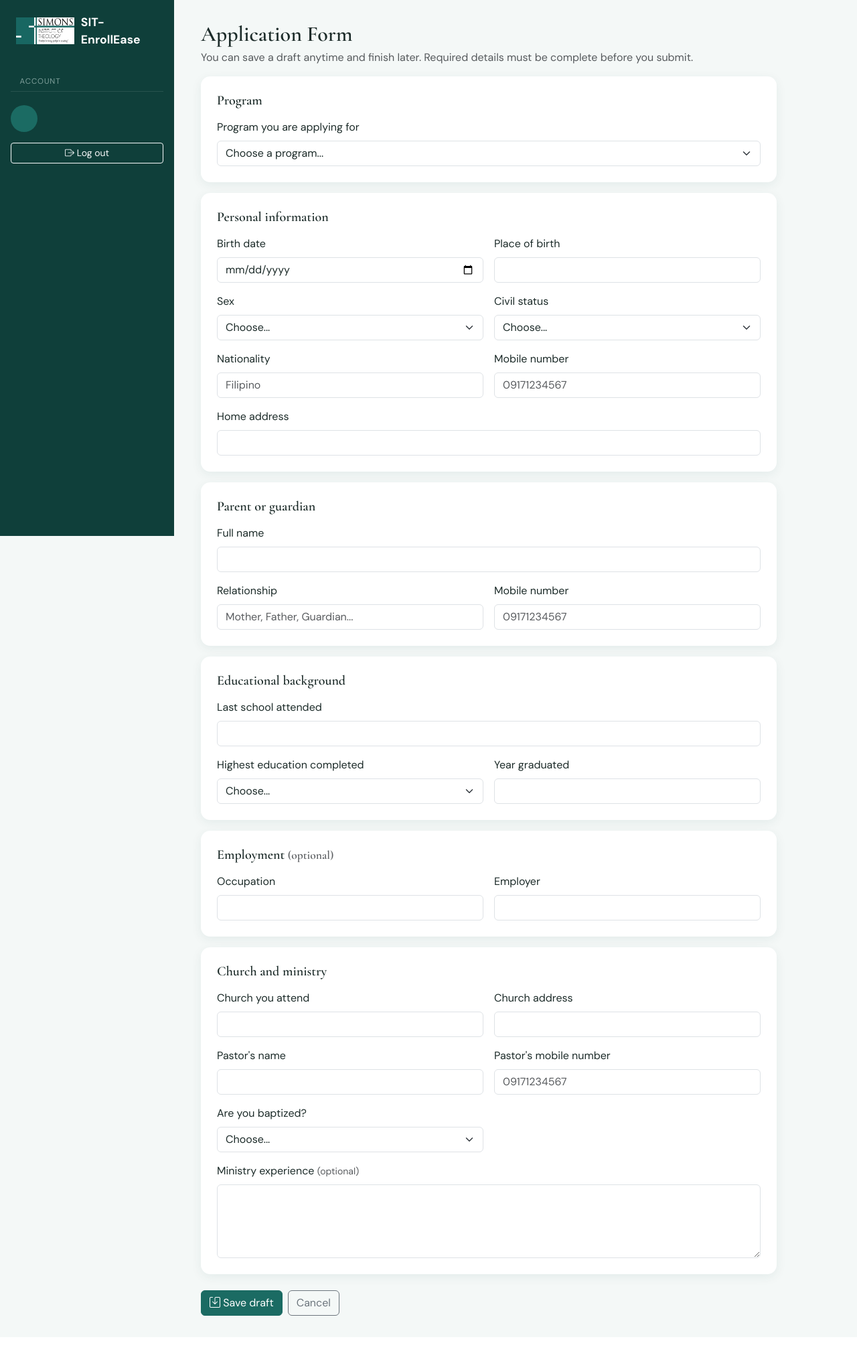
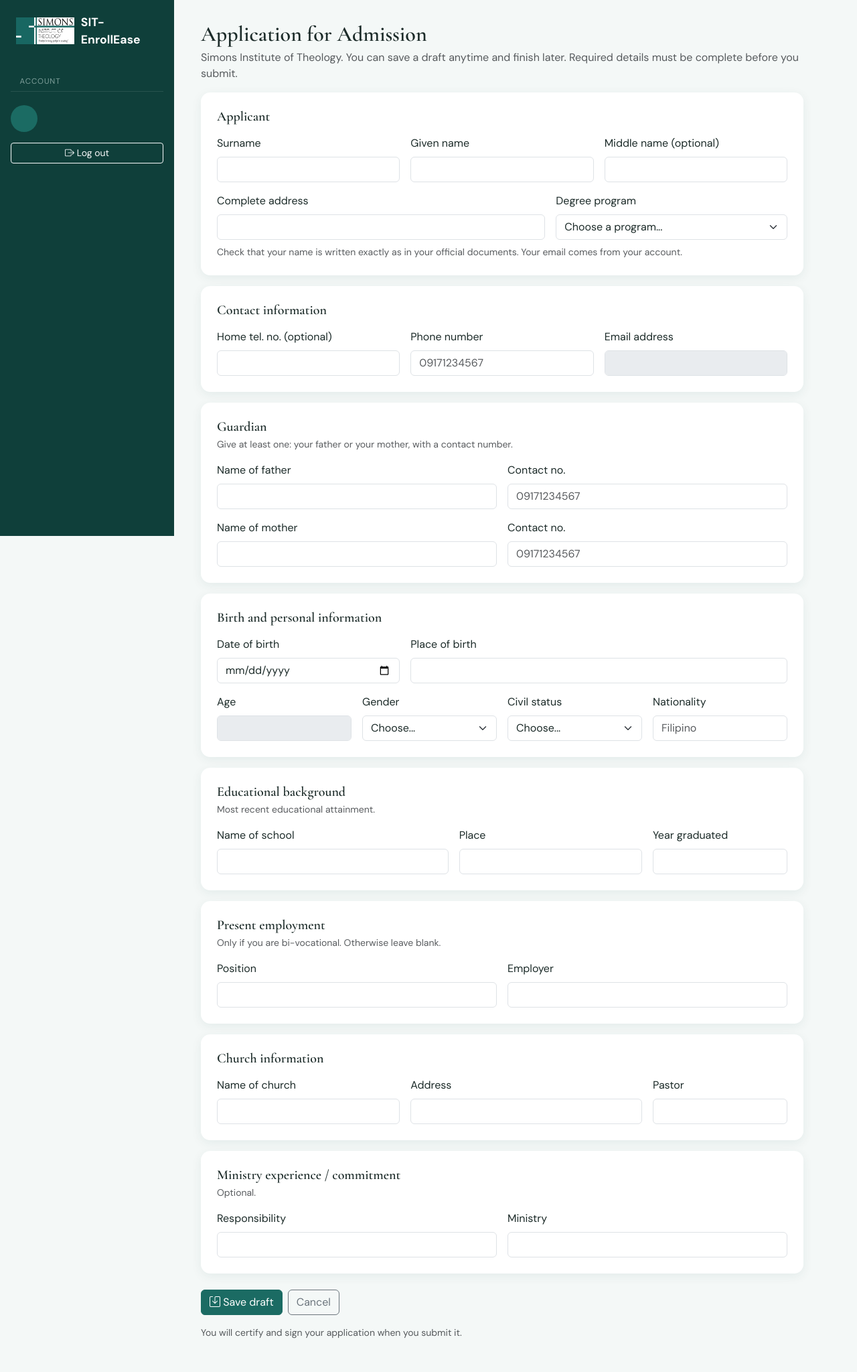
Before and after one commit to doradojoana508-source/SIT-EnrollEase, a Flask app: template templates/applicant/application_form.html in a window 1280 px wide. Shown: the whole page at 67% size. Before the commit the page ends 1964 px from the top, so only its background shows below. Run offline with Flask 3, Linux system fonts and the light colour scheme; the template is opened without the code that fills it, so the values that code supplies are empty; some libraries are stand-ins or nearby versions.

Commit message:
Step 10D: editable applicant name on the admission form

```diff
--- a/templates/applicant/application_form.html
+++ b/templates/applicant/application_form.html
@@ -21,18 +21,41 @@
 </div>
 {% endmacro %}
 
-<div style="max-width: 860px">
-  <h1 class="h2 mb-1">Application Form</h1>
-  <p class="text-muted">You can save a draft anytime and finish later. Required details must be complete before you submit.</p>
+{% macro ro(label, value, col='col-md-4') %}
+<div class="{{ col }}">
+  <label class="form-label">{{ label }}</label>
+  <input type="text" class="form-control" value="{{ value or '' }}" disabled>
+</div>
+{% endmacro %}
+
+{% macro nm(name, label, current, req=True) %}
+<div class="col-md-4">
+  <label for="{{ name }}" class="form-label">{{ label }}</label>
+  <input type="text" class="form-control" id="{{ name }}" name="{{ name }}"
+         value="{{ form.get(name, current) or '' }}" maxlength="50" {{ 'required minlength="2"' if req }}>
+  <div class="invalid-feedback">Enter 2 to 50 letters.</div>
+</div>
+{% endmacro %}
+
+{% set phone_attrs = 'pattern="(09\\d{9}|\\+639\\d{9})" maxlength="16"' %}
+
+<div style="max-width: 900px">
+  <h1 class="h2 mb-1">Application for Admission</h1>
+  <p class="text-muted">Simons Institute of Theology. You can save a draft anytime and finish later.
+    Required details must be complete before you submit.</p>
 
   <form method="post" class="needs-validation" novalidate>
     <input type="hidden" name="csrf_token" value="{{ csrf_token() }}">
 
     <div class="card mb-3"><div class="card-body p-4">
-      <h2 class="h5 mb-3">Program</h2>
+      <h2 class="h5 mb-3">Applicant</h2>
       <div class="row g-3">
-        <div class="col-12">
-          <label for="program_id" class="form-label">Program you are applying for</label>
+        {{ nm('last_name', 'Surname', current_user.last_name) }}
+        {{ nm('first_name', 'Given name', current_user.first_name) }}
+        {{ nm('middle_name', 'Middle name (optional)', current_user.middle_name, False) }}
+        {{ inp('address', 'Complete address', col='col-md-7', attrs='maxlength="255"') }}
+        <div class="col-md-5">
+          <label for="program_id" class="form-label">Degree program</label>
           <select class="form-select" id="program_id" name="program_id">
             <option value="">Choose a program...</option>
             {% for pid, label in options %}
@@ -41,66 +64,79 @@
           </select>
         </div>
       </div>
+           <p class="form-text mb-0 mt-2">Check that your name is written exactly as in your official documents.
+        Your email comes from your account.</p>
     </div></div>
 
     <div class="card mb-3"><div class="card-body p-4">
-      <h2 class="h5 mb-3">Personal information</h2>
+      <h2 class="h5 mb-3">Contact information</h2>
       <div class="row g-3">
-        {{ inp('birthdate', 'Birth date', 'date', attrs='max="' ~ max_birth ~ '"', hint='Enter a valid birth date.') }}
-        {{ inp('birthplace', 'Place of birth', attrs='maxlength="120"') }}
-        {{ sel('sex', 'Sex', choices['sex']) }}
-        {{ sel('civil_status', 'Civil status', choices['civil_status']) }}
-        {{ inp('nationality', 'Nationality', ph='Filipino', attrs='maxlength="60"') }}
-        {{ inp('mobile', 'Mobile number', 'tel', ph='09171234567', attrs='pattern="(09\\d{9}|\\+639\\d{9})" maxlength="16"', hint='Use the format 09171234567.') }}
-        {{ inp('address', 'Home address', col='col-12', attrs='maxlength="255"') }}
+        {{ inp('home_tel', 'Home tel. no. (optional)', 'tel', col='col-md-4', attrs='maxlength="20"') }}
+        {{ inp('phone', 'Phone number', 'tel', col='col-md-4', ph='09171234567', attrs=phone_attrs, hint='Use the format 09171234567.') }}
+        {{ ro('Email address', current_user.email) }}
       </div>
     </div></div>
 
     <div class="card mb-3"><div class="card-body p-4">
-      <h2 class="h5 mb-3">Parent or guardian</h2>
+      <h2 class="h5 mb-1">Guardian</h2>
+      <p class="text-muted small">Give at least one: your father or your mother, with a contact number.</p>
       <div class="row g-3">
-        {{ inp('guardian_name', 'Full name', col='col-md-12', attrs='maxlength="120"') }}
-        {{ inp('guardian_relationship', 'Relationship', ph='Mother, Father, Guardian...', attrs='maxlength="40"') }}
-        {{ inp('guardian_mobile', 'Mobile number', 'tel', ph='09171234567', attrs='pattern="(09\\d{9}|\\+639\\d{9})" maxlength="16"', hint='Use the format 09171234567.') }}
+        {{ inp('father_name', 'Name of father', attrs='maxlength="120"') }}
+        {{ inp('father_mobile', 'Contact no.', 'tel', ph='09171234567', attrs=phone_attrs, hint='Use the format 09171234567.') }}
+        {{ inp('mother_name', 'Name of mother', attrs='maxlength="120"') }}
+        {{ inp('mother_mobile', 'Contact no.', 'tel', ph='09171234567', attrs=phone_attrs, hint='Use the format 09171234567.') }}
       </div>
     </div></div>
 
     <div class="card mb-3"><div class="card-body p-4">
-      <h2 class="h5 mb-3">Educational background</h2>
+      <h2 class="h5 mb-3">Birth and personal information</h2>
       <div class="row g-3">
-        {{ inp('last_school', 'Last school attended', col='col-12', attrs='maxlength="150"') }}
-        {{ sel('education_level', 'Highest education completed', choices['education_level']) }}
-        {{ inp('year_graduated', 'Year graduated', 'number', attrs='min="1950" max="' ~ year ~ '"', hint='Enter a year from 1950 to ' ~ year ~ '.') }}
+        {{ inp('birthdate', 'Date of birth', 'date', col='col-md-4', attrs='max="' ~ max_birth ~ '"', hint='Enter a valid date of birth.') }}
+        {{ inp('birthplace', 'Place of birth', col='col-md-8', attrs='maxlength="120"') }}
+        <div class="col-md-3">
+          <label for="age" class="form-label">Age</label>
+          <input type="text" class="form-control" id="age" disabled>
+        </div>
+        {{ sel('gender', 'Gender', choices['gender'], col='col-md-3') }}
+        {{ sel('civil_status', 'Civil status', choices['civil_status'], col='col-md-3') }}
+        {{ inp('nationality', 'Nationality', col='col-md-3', ph='Filipino', attrs='maxlength="60"') }}
       </div>
     </div></div>
 
     <div class="card mb-3"><div class="card-body p-4">
-      <h2 class="h5 mb-3">Employment <small class="text-muted fw-normal">(optional)</small></h2>
+      <h2 class="h5 mb-1">Educational background</h2>
+      <p class="text-muted small">Most recent educational attainment.</p>
       <div class="row g-3">
-        {{ inp('occupation', 'Occupation', attrs='maxlength="100"') }}
+        {{ inp('school_name', 'Name of school', col='col-md-5', attrs='maxlength="150"') }}
+        {{ inp('school_place', 'Place', col='col-md-4', attrs='maxlength="150"') }}
+        {{ inp('year_graduated', 'Year graduated', 'number', col='col-md-3', attrs='min="1950" max="' ~ year ~ '"', hint='Enter a year from 1950 to ' ~ year ~ '.') }}
+      </div>
+    </div></div>
+
+    <div class="card mb-3"><div class="card-body p-4">
+      <h2 class="h5 mb-1">Present employment</h2>
+      <p class="text-muted small">Only if you are bi-vocational. Otherwise leave blank.</p>
+      <div class="row g-3">
+        {{ inp('job_position', 'Position', attrs='maxlength="100"') }}
         {{ inp('employer', 'Employer', attrs='maxlength="150"') }}
       </div>
     </div></div>
 
+    <div class="card mb-3"><div class="card-body p-4">
+      <h2 class="h5 mb-3">Church information</h2>
+      <div class="row g-3">
+        {{ inp('church_name', 'Name of church', col='col-md-4', attrs='maxlength="150"') }}
+        {{ inp('church_address', 'Address', col='col-md-5', attrs='maxlength="255"') }}
+        {{ inp('pastor_name', 'Pastor', col='col-md-3', attrs='maxlength="120"') }}
+      </div>
+    </div></div>
+
     <div class="card mb-4"><div class="card-body p-4">
-      <h2 class="h5 mb-3">Church and ministry</h2>
+      <h2 class="h5 mb-1">Ministry experience / commitment</h2>
+      <p class="text-muted small">Optional.</p>
       <div class="row g-3">
-        {{ inp('church_name', 'Church you attend', attrs='maxlength="150"') }}
-        {{ inp('church_address', 'Church address', attrs='maxlength="255"') }}
-        {{ inp('pastor_name', "Pastor's name", attrs='maxlength="120"') }}
-        {{ inp('pastor_mobile', "Pastor's mobile number", 'tel', ph='09171234567', attrs='pattern="(09\\d{9}|\\+639\\d{9})" maxlength="16"', hint='Use the format 09171234567.') }}
-        <div class="col-md-6">
-          <label for="is_baptized" class="form-label">Are you baptized?</label>
-          <select class="form-select" id="is_baptized" name="is_baptized">
-            <option value="">Choose...</option>
-            <option value="1" {{ 'selected' if form.get('is_baptized', '')|string == '1' }}>Yes</option>
-            <option value="0" {{ 'selected' if form.get('is_baptized', '')|string == '0' }}>Not yet</option>
-          </select>
-        </div>
-        <div class="col-12">
-          <label for="ministry_experience" class="form-label">Ministry experience <small class="text-muted">(optional)</small></label>
-          <textarea class="form-control" id="ministry_experience" name="ministry_experience" rows="4" maxlength="1000">{{ form.get('ministry_experience', '') }}</textarea>
-        </div>
+        {{ inp('responsibility', 'Responsibility', attrs='maxlength="150"') }}
+        {{ inp('ministry', 'Ministry', attrs='maxlength="150"') }}
       </div>
     </div></div>
 
@@ -108,6 +144,23 @@
       <button type="submit" class="btn btn-sit"><i class="bi bi-save"></i> Save draft</button>
       <a href="{{ url_for('applicant.dashboard') }}" class="btn btn-outline-secondary">Cancel</a>
     </div>
+    <p class="text-muted small mt-3">You will certify and sign your application when you submit it.</p>
   </form>
 </div>
+
+<script>
+  (function () {
+    const birth = document.getElementById('birthdate');
+    const age = document.getElementById('age');
+    function calc() {
+      if (!birth.value) { age.value = ''; return; }
+      const b = new Date(birth.value), t = new Date();
+      let n = t.getFullYear() - b.getFullYear();
+      if (t.getMonth() < b.getMonth() || (t.getMonth() === b.getMonth() && t.getDate() < b.getDate())) n--;
+      age.value = n >= 0 ? n : '';
+    }
+    birth.addEventListener('input', calc);
+    calc();
+  })();
+</script>
 {% endblock %}
```
Also changed, not shown: models/application.py (+65 -50 lines), routes/applicant.py (+18 -1 lines), schema.sql (+15 -12 lines), templates/applicant/_submit_box.html (+18 -3 lines).
